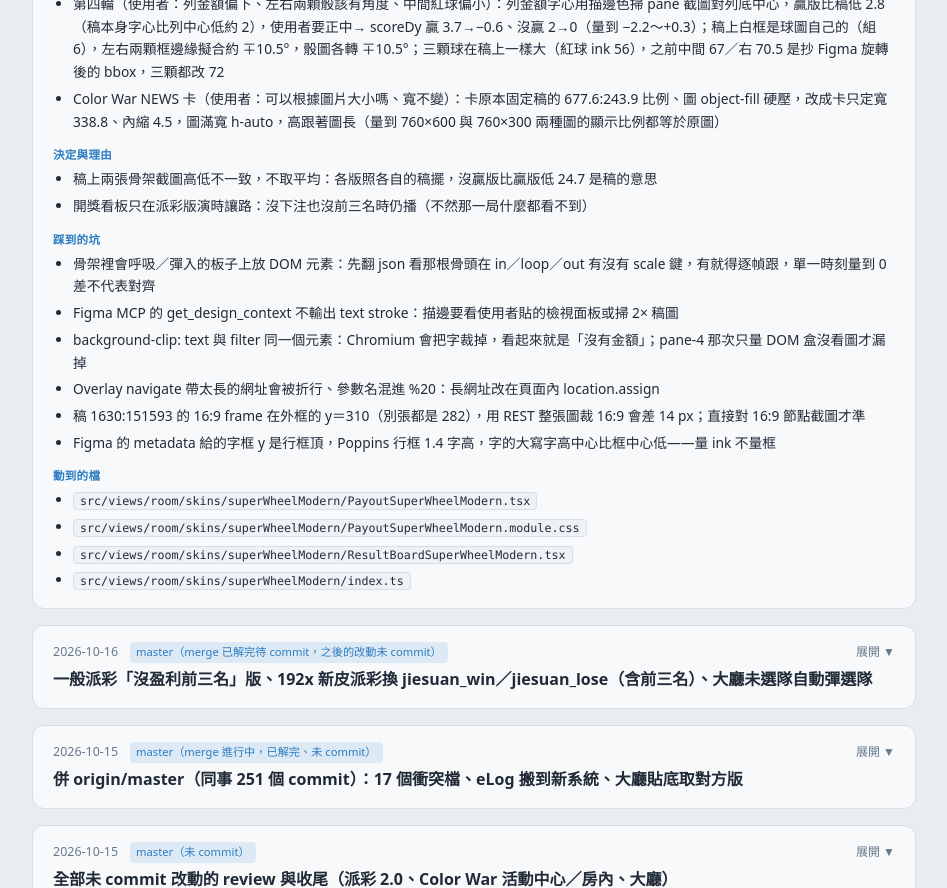
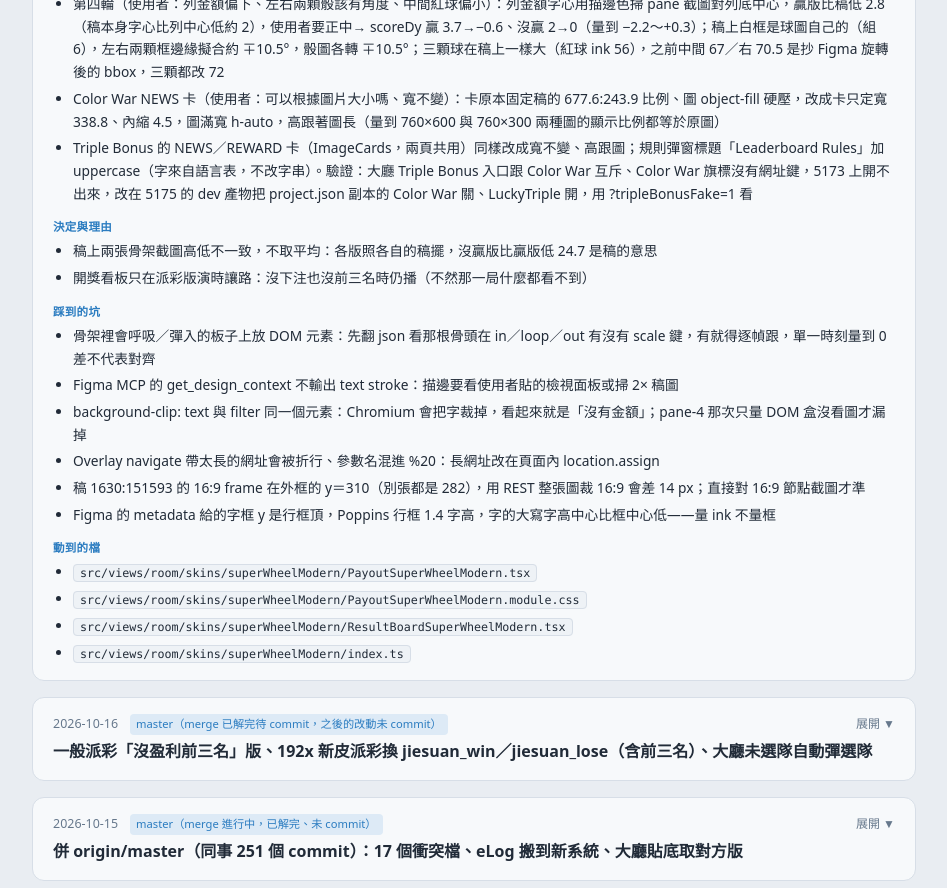
Before and after one commit to f840214/benji-wiki, a React (Vite) app: page /#/colorgame-log in a window 1280 px wide. Shown: the part 980-1868 px from the top of the page, without its empty margins (248-1195 px from the left). Built offline with nearby package versions, Linux system fonts and the light colour scheme.

Commit message:
log: Triple Bonus 卡高跟圖、規則標題大寫

```diff
--- a/src/pages/ColorGameLogPage.jsx
+++ b/src/pages/ColorGameLogPage.jsx
@@ -31,6 +31,7 @@ const ENTRIES = [
       '同日第三輪（使用者三張截圖：金額樣式不對、名稱要靠左往右長、上面結果對位錯誤）：列金額照 Figma 檢視面板補外框 3px outer #8F0603（1× 1.5）、大金額照使用者貼的檢視面板補外框 5px outer #E11A3B（1× 2.5；design context 把 stroke 丟了，先前從 2× 稿圖掃成 1 px #73010f 是錯的）——外框是同一串字描在漸層字底下（::before 取 data-text、-webkit-text-stroke 兩倍寬、不進 textContent），描在漸層字上會蓋掉漸層；暱稱改靠左（Figma 字框左緣：贏 −73.5、沒贏列 1 −81.5／列 2–3 −70.8，盒寬到金額左緣前 6）；骰子對不上是骨架的骰框板骨頭 all5 在 in（0→1.2→0.9→1.017）、loop（1↔1.05 四秒呼吸）、out 都在縮放，DOM 骰定住就飄——改成 afterUpdateWorldTransforms 每幀把 all5 的 worldX/Y（×0.5）與 getWorldScale 套到骰群 transform，三顆骰相對它 setup 位置（5.43, −202.06）擺；ShrinkText 字型載完（document.fonts.ready）再量一次，第一列 ₱23,421.7 之前量在字型載入前所以溢出',
       '第四輪（使用者：列金額偏下、左右兩顆骰該有角度、中間紅球偏小）：列金額字心用描邊色掃 pane 截圖對列底中心，贏版比稿低 2.8（稿本身字心比列中心低約 2），使用者要正中→ scoreDy 贏 3.7→−0.6、沒贏 2→0（量到 −2.2～+0.3）；稿上白框是球圖自己的（組 6），左右兩顆框邊緣擬合約 ∓10.5°，骰圖各轉 ∓10.5°；三顆球在稿上一樣大（紅球 ink 56），之前中間 67／右 70.5 是抄 Figma 旋轉後的 bbox，三顆都改 72',
       'Color War NEWS 卡（使用者：可以根據圖片大小嗎、寬不變）：卡原本固定稿的 677.6:243.9 比例、圖 object-fill 硬壓，改成卡只定寬 338.8、內縮 4.5，圖滿寬 h-auto，高跟著圖長（量到 760×600 與 760×300 兩種圖的顯示比例都等於原圖）',
+      'Triple Bonus 的 NEWS／REWARD 卡（ImageCards，兩頁共用）同樣改成寬不變、高跟圖；規則彈窗標題「Leaderboard Rules」加 uppercase（字來自語言表，不改字串）。驗證：大廳 Triple Bonus 入口跟 Color War 互斥、Color War 旗標沒有網址鍵，5173 上開不出來，改在 5175 的 dev 產物把 project.json 副本的 Color War 關、LuckyTriple 開，用 ?tripleBonusFake=1 看',
     ],
     decisions: ['稿上兩張骨架截圖高低不一致，不取平均：各版照各自的稿擺，沒贏版比贏版低 24.7 是稿的意思', '開獎看板只在派彩版演時讓路：沒下注也沒前三名時仍播（不然那一局什麼都看不到）'],
     pitfalls: ['骨架裡會呼吸／彈入的板子上放 DOM 元素：先翻 json 看那根骨頭在 in／loop／out 有沒有 scale 鍵，有就得逐幀跟，單一時刻量到 0 差不代表對齊', 'Figma MCP 的 get_design_context 不輸出 text stroke：描邊要看使用者貼的檢視面板或掃 2× 稿圖', 'background-clip: text 與 filter 同一個元素：Chromium 會把字裁掉，看起來就是「沒有金額」；pane-4 那次只量 DOM 盒沒看圖才漏掉', 'Overlay navigate 帶太長的網址會被折行、參數名混進 %20：長網址改在頁面內 location.assign', '稿 1630:151593 的 16:9 frame 在外框的 y＝310（別張都是 282），用 REST 整張圖裁 16:9 會差 14 px；直接對 16:9 節點截圖才準', 'Figma 的 metadata 給的字框 y 是行框頂，Poppins 行框 1.4 字高，字的大寫字高中心比框中心低——量 ink 不量框'],
```
